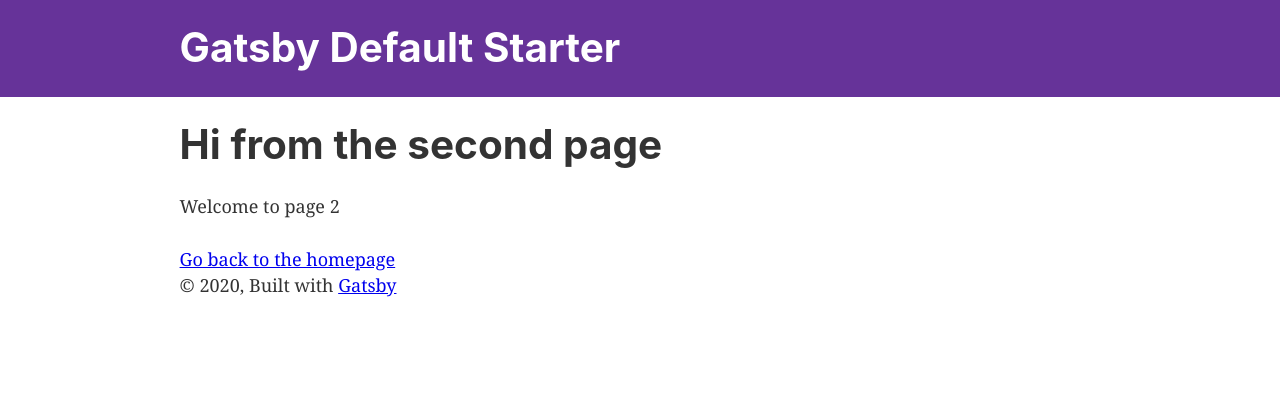
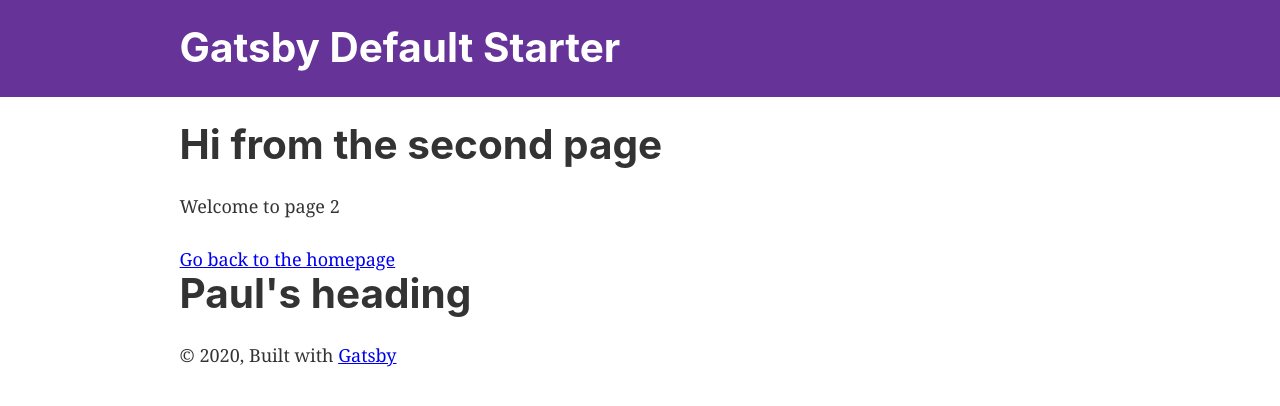
Before and after one commit to UNStats/gatsby-starter-default, a Gatsby site: page /page-2 in a window 1280 px wide. Built offline with nearby package versions, Linux system fonts and the light colour scheme; Gatsby itself is replaced by a stand-in of ours.

Commit message:
Create heading Fixes #4

```diff
--- a/src/pages/page-2.js
+++ b/src/pages/page-2.js
@@ -10,6 +10,7 @@ const SecondPage = () => (
     <h1>Hi from the second page</h1>
     <p>Welcome to page 2</p>
     <Link to="/">Go back to the homepage</Link>
+    <h1>Paul's heading</h1>{" "}
   </Layout>
 )
 
```
